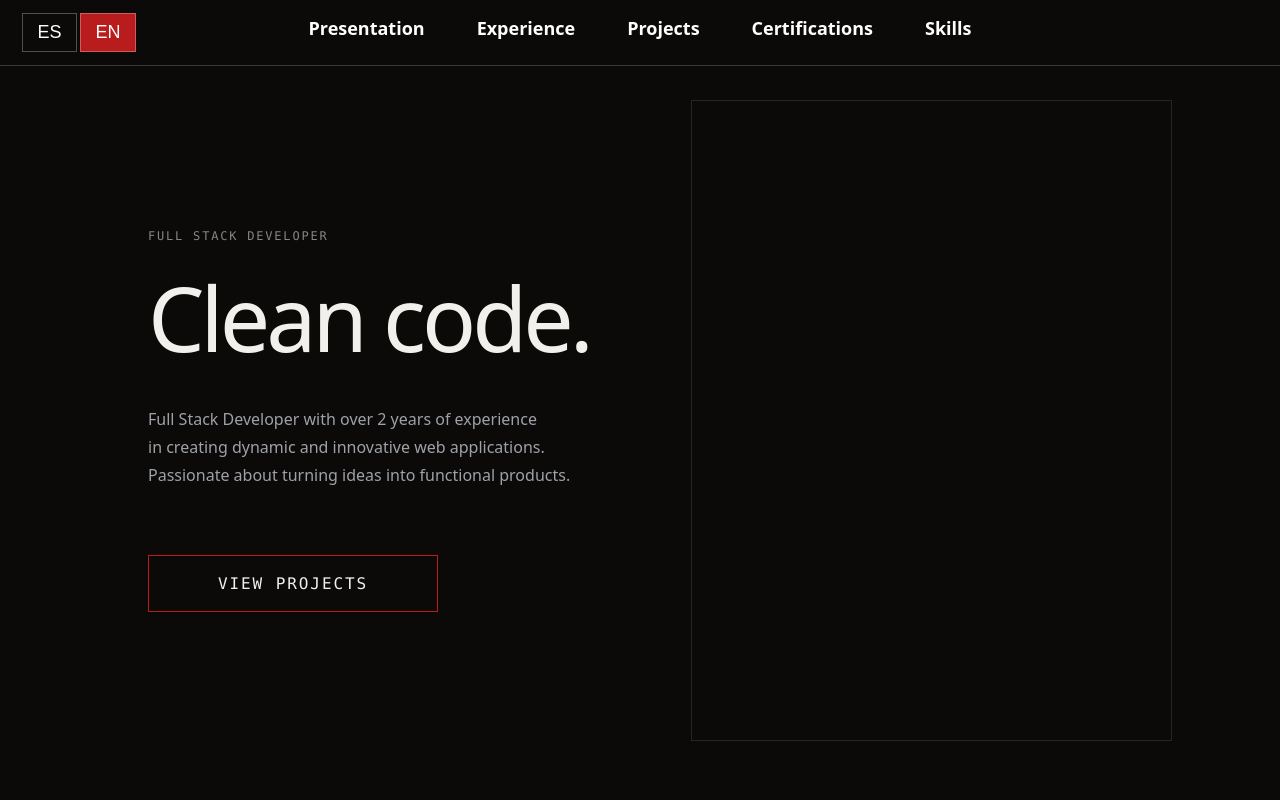
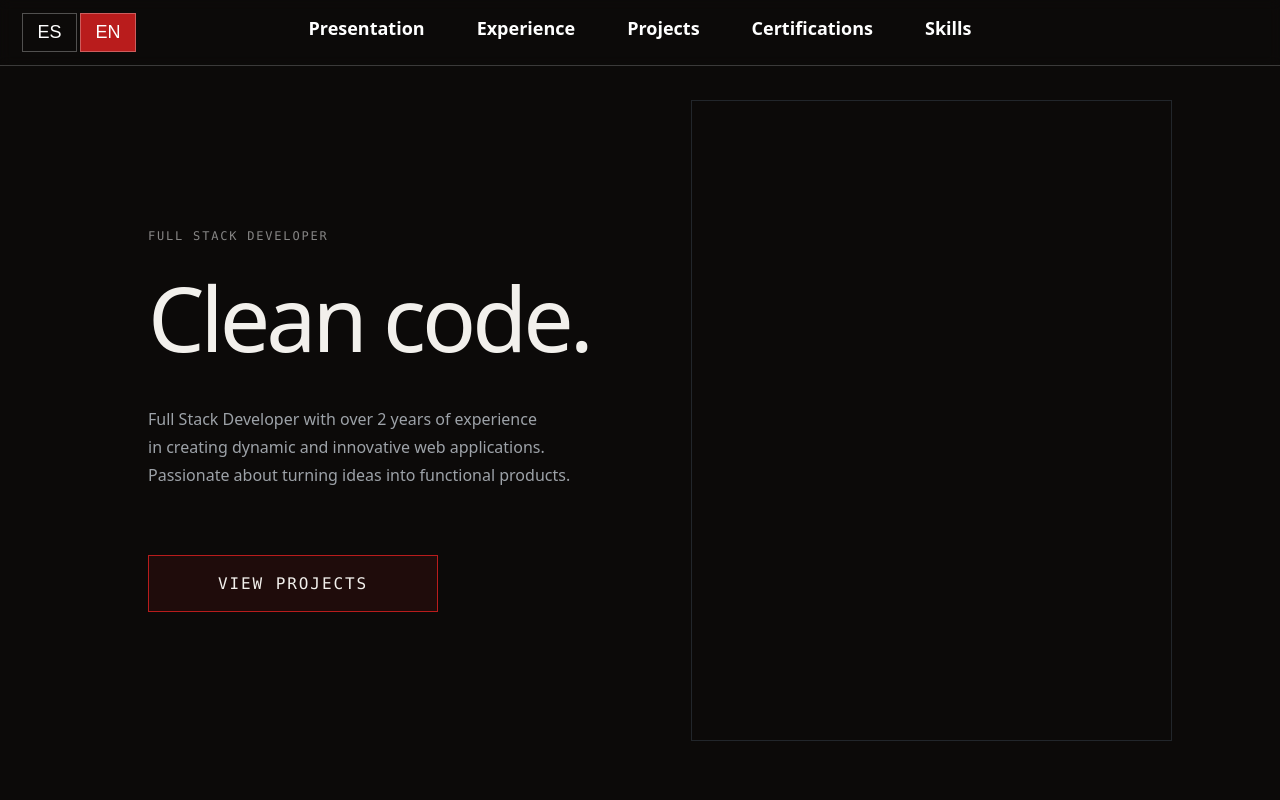
Before and after one commit to JoaquinGabriel17/portfolio-react, a Next.js app: page / in a window 1280 px wide. In both pictures the pointer is over the link "VIEW PROJECTS". Shown: the top 800 px of the page. Built offline with nearby package versions, Linux system fonts and the light colour scheme.

Commit message:
mejora para estilos de boton primario

```diff
--- a/src/app/globals.css
+++ b/src/app/globals.css
@@ -105,6 +105,7 @@ section{
 
 .btn-primary:hover {
   border-color: var(--color-accent);
+  background-color: #b91c1c1c;
 }
 
 .btn-primary svg {
```
